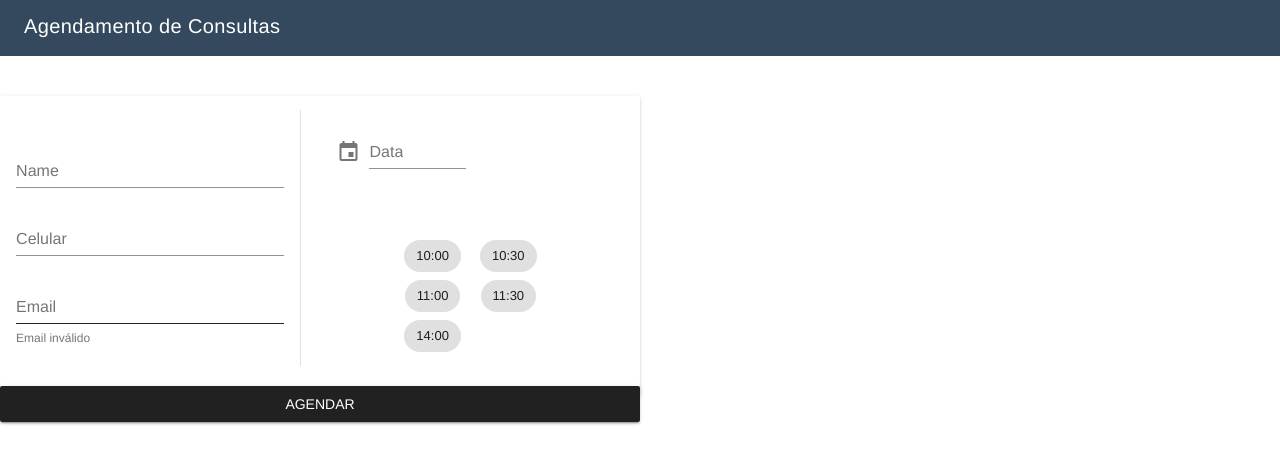
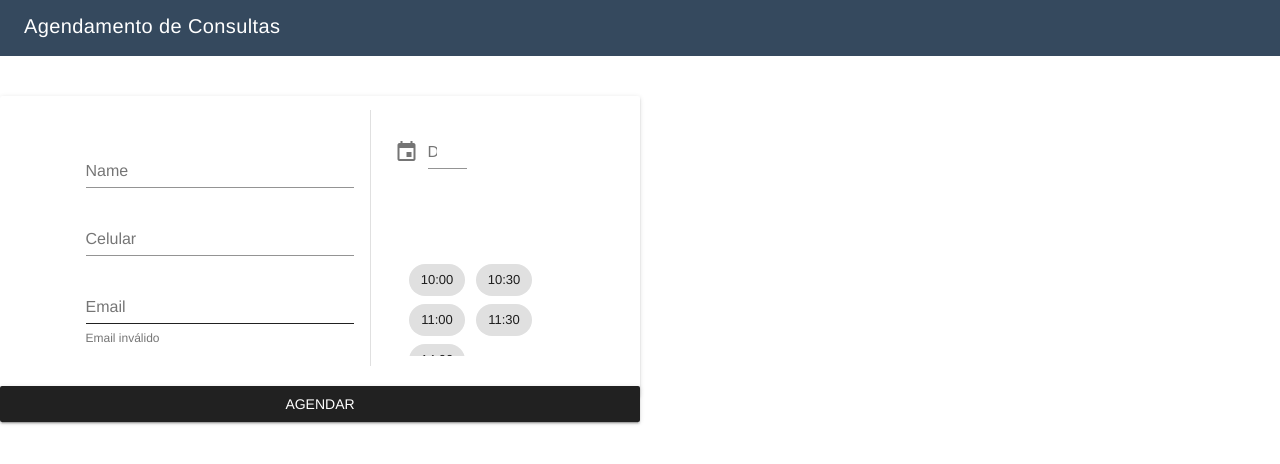
Before and after one commit to philipguedes/agendamento-de-consultas, a Vue app: page /#/appointment in a window 1280 px wide. Shown: the top 464 px of the page. Built offline with nearby package versions, Linux system fonts and the light colour scheme.

Commit message:
Versao estavel do agendamento

```diff
--- a/src/components/Scheduler.vue
+++ b/src/components/Scheduler.vue
@@ -1,10 +1,10 @@
 <template>
+<v-container class="scheduler">
   <v-layout align-center justify-center>
-    <v-flex xs6>
+    <v-flex xs12>
       <v-item-group>
         <v-container
-          style="max-height: 200px"
-          class="scroll-y">
+          class="scroll-y list">
           <v-layout row wrap>
             <v-flex
               v-for="it in items"
@@ -24,6 +24,8 @@
       </v-item-group>
     </v-flex>
   </v-layout>
+</v-container>
+
 </template>
 
 <script>
@@ -72,3 +74,16 @@ export default {
   }
 }
 </script>
+
+<style>
+.scheduler {
+  max-height: 100%;
+  max-width: 320px;
+}
+
+.list {
+  max-height: 120px;
+  min-height: 120px;
+}
+
+</style>
--- a/src/views/appointment/Scheduling.vue
+++ b/src/views/appointment/Scheduling.vue
@@ -41,7 +41,8 @@ export default {
 <style>
 
 .scheduling {
-  height: 100%
+  height: 100%;
+  width: 200px
 }
 
 </style>
```
